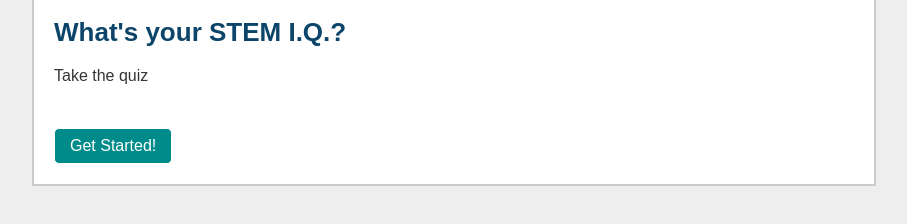
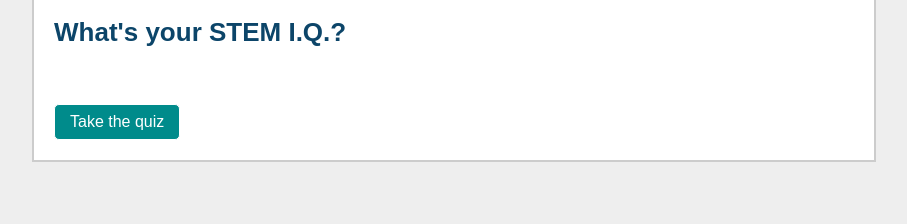
Before and after one commit to jlyon/stemzone, a plain HTML site: page index.html in a window 1280 px wide. Shown: the whole page, without its empty margins (186-1093 px from the left). Drawn offline with Linux system fonts and the light colour scheme.

Commit message:
Coding quiz

```diff
--- a/index.html
+++ b/index.html
@@ -17,7 +17,7 @@
             <div class="quizHeader">
                 <!-- where the quiz main copy goes -->
 
-                <a class="button startQuiz" href="#">Get Started!</a>
+                <a class="button startQuiz" href="#">Take the quiz</a>
             </div>
 
             <!-- where the quiz gets built -->
--- a/js/slickQuiz-config.js
+++ b/js/slickQuiz-config.js
@@ -5,7 +5,7 @@
 var quizJSON = {
     "info": {
         "name":    "What's your STEM I.Q.?",
-        "main":    "<p>Take the quiz</p>",
+        "main":    "", // Text below title on splash page
         "results": "<h5>Learn More</h5><p>Etiam scelerisque, nunc ac egestas consequat, odio nibh euismod nulla, eget auctor orci nibh vel nisi. Aliquam erat volutpat. Mauris vel neque sit amet nunc gravida congue sed sit amet purus.</p>",
         "level1":  "Jeopardy Ready",
         "level2":  "Jeopardy Contender",
```
